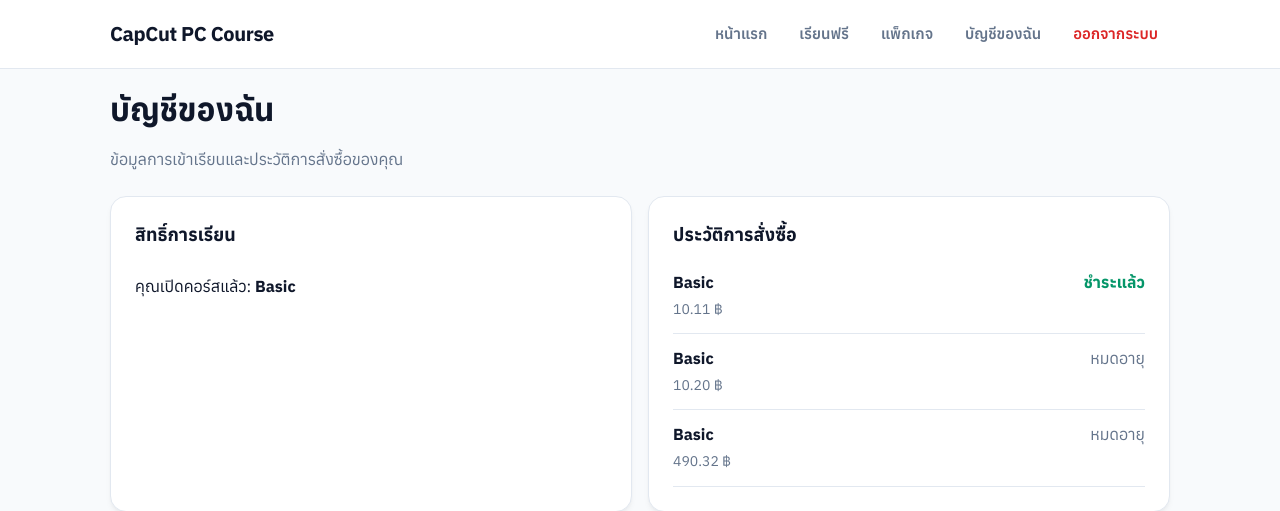
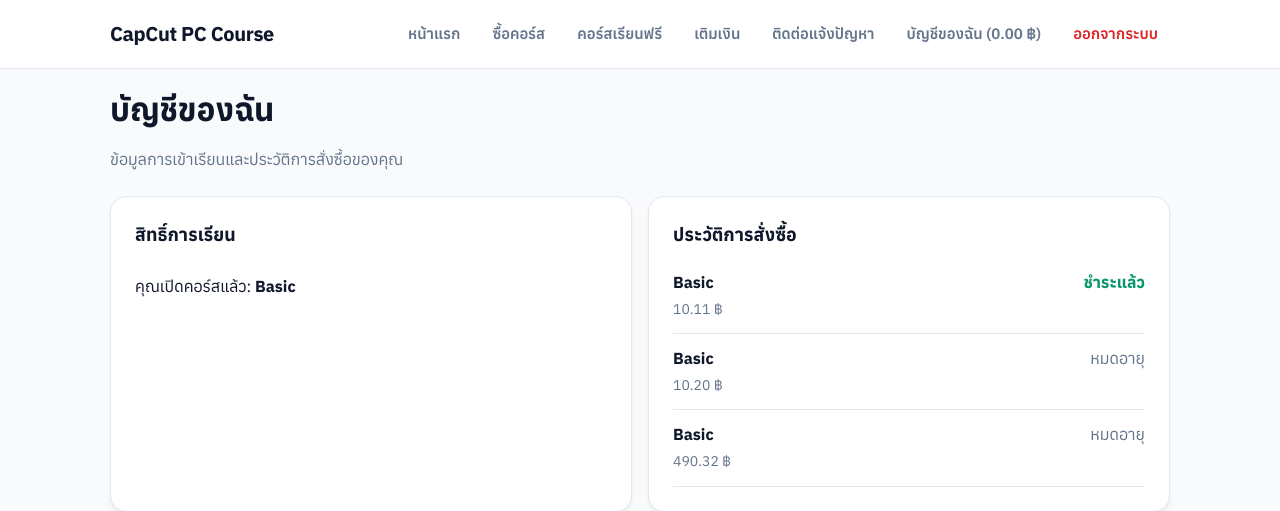
Before and after one commit to lynzy2044-eng/easy-shop, a Flask app: page /account in a window 1280 px wide. Shown: the top 511 px of the page. Run offline with Flask 3, Linux system fonts and the light colour scheme; a user stored in the database is signed in.

Commit message:
Update base.html

```diff
--- a/templates/base.html
+++ b/templates/base.html
@@ -48,7 +48,7 @@ body{
 .wrap{max-width:1100px; margin:0 auto; padding:20px;}
 a{text-decoration:none; transition:var(--transition);}
 
-/* ---- Navbar (จัดเรียงบรรทัดเดียว) ---- */
+/* ---- Navbar ---- */
 nav {
   position: sticky; top: 0; z-index: 50;
   background: rgba(255,255,255,.95);
@@ -65,10 +65,10 @@ nav {
   letter-spacing: -.02em; white-space: nowrap;
 }
 
-/* ลิงก์เมนูสำหรับคอมพิวเตอร์ (บังคับอยู่บรรทัดเดียว) */
+/* ลิงก์เมนูสำหรับคอมพิวเตอร์ */
 .nav-links {
   display: flex;
-  flex-wrap: nowrap; /* ห้ามตัดขึ้นบรรทัดใหม่ */
+  flex-wrap: nowrap;
   gap: 8px;
   align-items: center;
   white-space: nowrap;
@@ -89,10 +89,10 @@ nav {
   padding: 8px 20px;
   font-size: 15px;
   white-space: nowrap;
-  width: auto; /* ให้ปุ่มไม่กว้างเต็มจอในคอม */
+  width: auto;
 }
 
-/* ปุ่ม 3 ขีด ( Hamburger ) ซ่อนไว้ในคอม */
+/* ปุ่ม 3 ขีด ( Hamburger ) */
 .menu-toggle {
   display: none; background: none; border: none; cursor: pointer;
   padding: 8px; color: var(--text); border-radius: 8px;
@@ -100,7 +100,7 @@ nav {
 }
 .menu-toggle:hover { background: var(--line); }
 
-/* ---- Responsive Navbar (มือถือ/แท็บเล็ต) ---- */
+/* ---- Responsive Navbar ---- */
 @media (max-width: 900px) {
   .menu-toggle { display: block; }
   .nav-links {
@@ -142,7 +142,7 @@ h3{font-size:18px; margin:0 0 8px; font-weight:700;}
 .card .btn{margin-top:auto;}
 .price{font-size:32px; font-weight:800; color:var(--primary); margin:8px 0;}
 
-/* ---- Buttons (ล็อกสีให้ชัดเจน ไม่ให้เพี้ยน) ---- */
+/* ---- Buttons ---- */
 .btn{
   display:inline-flex; align-items:center; justify-content:center; gap:8px;
   background:var(--primary) !important; color:#fff !important;
@@ -163,7 +163,7 @@ input {
 }
 input:focus{outline:none; border-color:var(--primary); box-shadow:0 0 0 4px var(--primary-soft); background:#fff;}
 
-/* ---- Flash Messages (แจ้งเตือนพร้อมอนิเมชั่น) ---- */
+/* ---- Flash Messages ---- */
 .flash-container {
   position: fixed; top: 20px; left: 50%; transform: translateX(-50%);
   z-index: 9999; width: calc(100% - 40px); max-width: 400px;
@@ -187,10 +187,13 @@ input:focus{outline:none; border-color:var(--primary); box-shadow:0 0 0 4px var(
 /* ---- Hero Section ---- */
 .hero{
   background:linear-gradient(135deg, #eff6ff 0%, #e0f2fe 100%);
-  border:1px solid #bfdbfe; border-radius:var(--radius); padding:32px 24px; margin-bottom:24px;
+  border:1px solid #bfdbfe; border-radius:var(--radius); padding:40px 24px; margin-bottom:24px; text-align: center;
 }
+.hero h1 { font-size: clamp(28px, 5vw, 40px); margin-bottom: 16px; color: var(--primary-dark); }
+.hero p { font-size: 18px; color: var(--muted); margin-bottom: 24px; }
+.hero .btn { width: auto; padding: 14px 32px; margin: 0 auto; }
 
-/* ---- Modals (สำหรับหน้าใส่สลิป) ---- */
+/* ---- Modals ---- */
 .modal-overlay {
   position: fixed; inset: 0; z-index: 100;
   background: rgba(15, 23, 42, 0.4); backdrop-filter: blur(8px); -webkit-backdrop-filter: blur(8px);
@@ -212,6 +215,14 @@ input:focus{outline:none; border-color:var(--primary); box-shadow:0 0 0 4px var(
   color: var(--muted); font-size: 20px; font-weight: bold; transition: var(--transition);
 }
 .btn-close:hover { background: var(--line); color: var(--text); }
+
+/* ---- Dashboard Menu Styles ---- */
+.dash-card {
+  display: flex; align-items: center; gap: 16px; padding: 24px; border-radius: var(--radius);
+  background: var(--surface); border: 1px solid var(--line); transition: var(--transition); cursor: pointer;
+}
+.dash-card:hover { border-color: var(--primary); box-shadow: var(--shadow-hover); transform: translateY(-2px); }
+.dash-icon { width: 56px; height: 56px; border-radius: 16px; display: flex; align-items: center; justify-content: center; font-size: 24px; flex-shrink: 0; }
 </style>
 </head>
 <body>
@@ -232,24 +243,24 @@ input:focus{outline:none; border-color:var(--primary); box-shadow:0 0 0 4px var(
   <div class="nav-container">
     <a class="brand" href="{{ url_for('index') }}">{{ shop_name }}</a>
 
-    <!-- ปุ่มแฮมเบอร์เกอร์ (เฉพาะมือถือ) -->
     <button class="menu-toggle" id="menuToggle" aria-label="เปิดเมนู">
       <svg width="24" height="24" fill="none" stroke="currentColor" stroke-width="2" viewBox="0 0 24 24">
         <path stroke-linecap="round" stroke-linejoin="round" d="M4 6h16M4 12h16M4 18h16"></path>
       </svg>
     </button>
 
-    <!-- ลิงก์เมนู -->
     <div class="nav-links" id="navLinks">
       <a href="{{ url_for('index') }}">หน้าแรก</a>
-      <a href="{{ url_for('free_lessons') }}">เรียนฟรี</a>
-      <a href="{{ url_for('index') }}#packages">แพ็กเกจ</a>
+      <a href="{{ url_for('index') }}#packages">ซื้อคอร์ส</a>
+      <a href="{{ url_for('free_lessons') }}">คอร์สเรียนฟรี</a>
+      <a href="{{ url_for('topup') }}">เติมเงิน</a>
+      <a href="{{ url_for('contact') }}">ติดต่อแจ้งปัญหา</a>
 
       {% if user %}
-        <a href="{{ url_for('account') }}">บัญชีของฉัน</a>
+        <a href="{{ url_for('account') }}">บัญชีของฉัน ({{ "%.2f"|format(user.balance) }} ฿)</a>
         <a href="{{ url_for('logout') }}" style="color:var(--err)">ออกจากระบบ</a>
       {% else %}
-        <a href="{{ url_for('login') }}">เข้าสู่ระบบ (อีเมล)</a>
+        <a href="{{ url_for('login') }}">เข้าสู่ระบบ</a>
         <a class="btn" href="{{ url_for('register') }}">สมัครสมาชิก</a>
       {% endif %}
     </div>
@@ -262,7 +273,6 @@ input:focus{outline:none; border-color:var(--primary); box-shadow:0 0 0 4px var(
 </main>
 
 <script>
-  // สลับเมนูมือถือ (Hamburger Menu)
   const menuToggle = document.getElementById('menuToggle');
   const navLinks = document.getElementById('navLinks');
 
@@ -272,7 +282,6 @@ input:focus{outline:none; border-color:var(--primary); box-shadow:0 0 0 4px var(
     });
   }
 
-  // ลบ Flash Message อัตโนมัติเมื่อผ่านไป 4 วินาที
   setTimeout(() => {
     const flashes = document.querySelectorAll('.flash');
     flashes.forEach((el, index) => {
```
